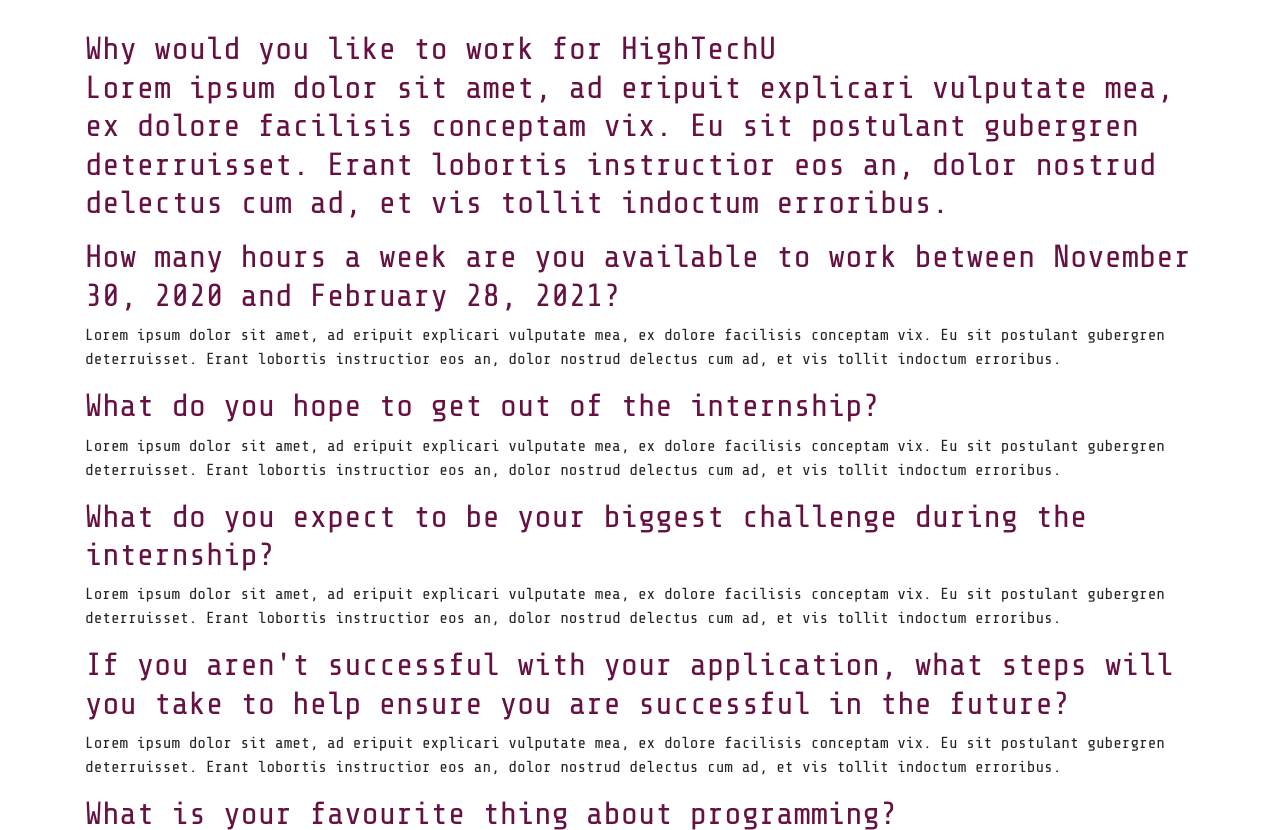
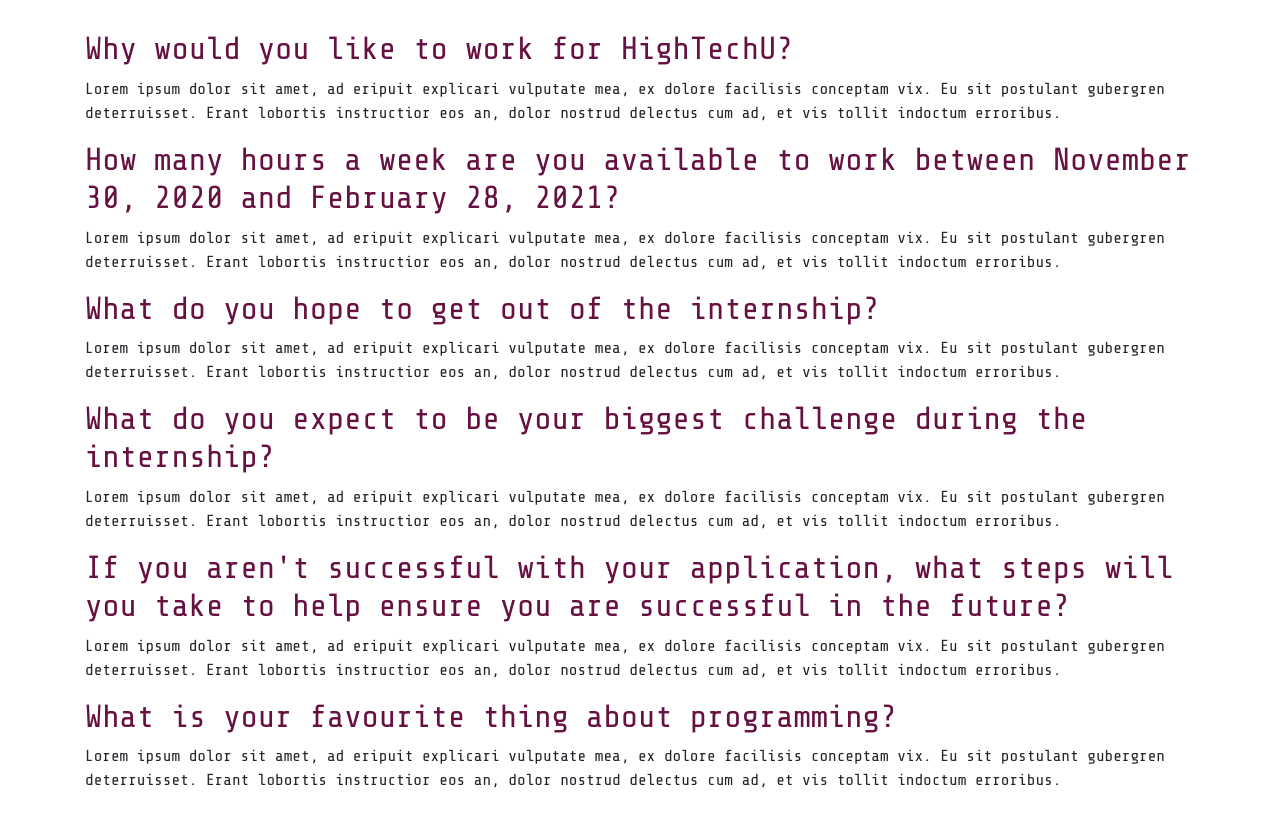
Before and after one commit to hightechu/internship-application-CSJ-2020, a plain HTML site: page index.html in a window 1280 px wide. Shown: the part 922-1752 px from the top of the page. After the commit the page ends 1730 px from the top, so only its background shows below. Drawn offline with nearby package versions, Linux system fonts and the light colour scheme.

Commit message:
Update index.html

```diff
--- a/index.html
+++ b/index.html
@@ -63,7 +63,7 @@
         <!-- Question 1 -->
         <div class="question1">
           <!-- Question -->
-          <h2>Why would you like to work for HighTechU<?/h2>
+          <h2>Why would you like to work for HighTechU?</h2>
           <p>
             Lorem ipsum dolor sit amet, ad eripuit explicari vulputate mea, ex dolore facilisis conceptam vix. Eu sit postulant gubergren deterruisset. Erant lobortis instructior eos an, dolor nostrud delectus cum ad, et vis tollit indoctum erroribus.
           </p>
```
